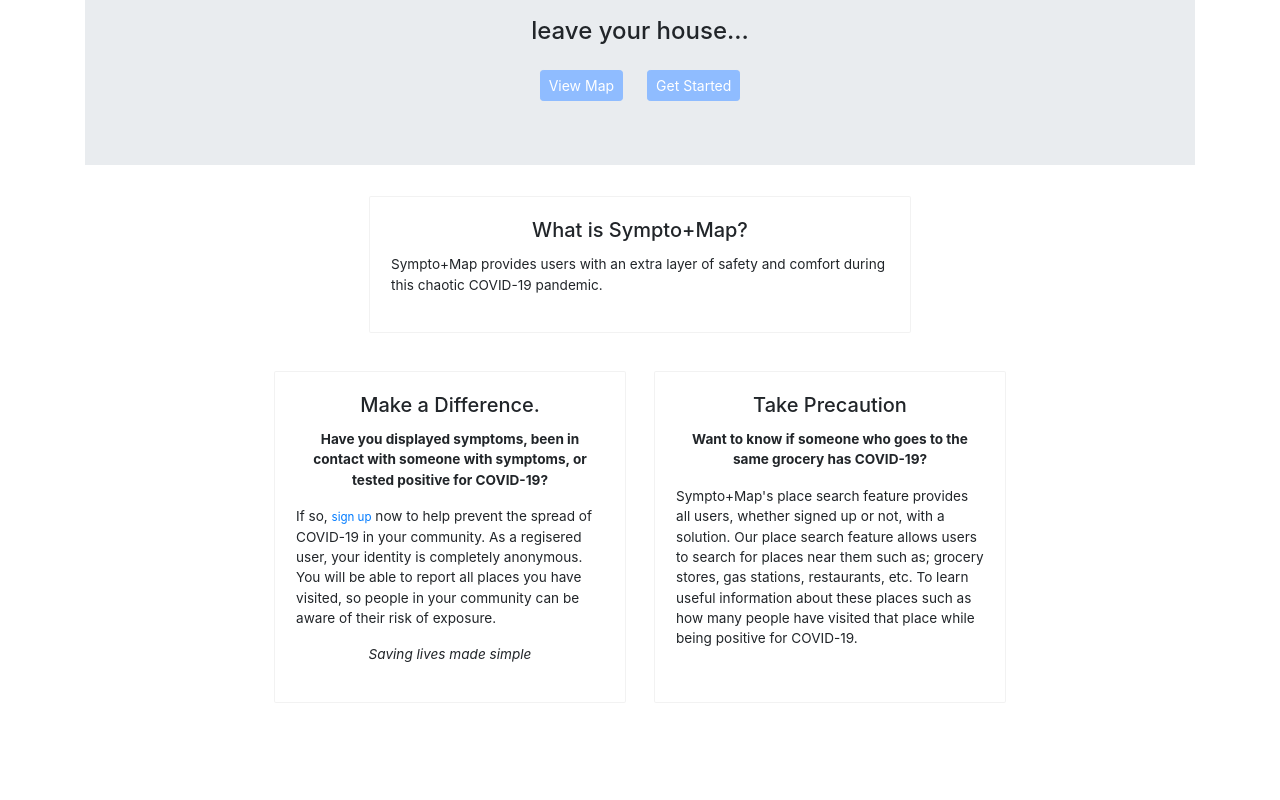
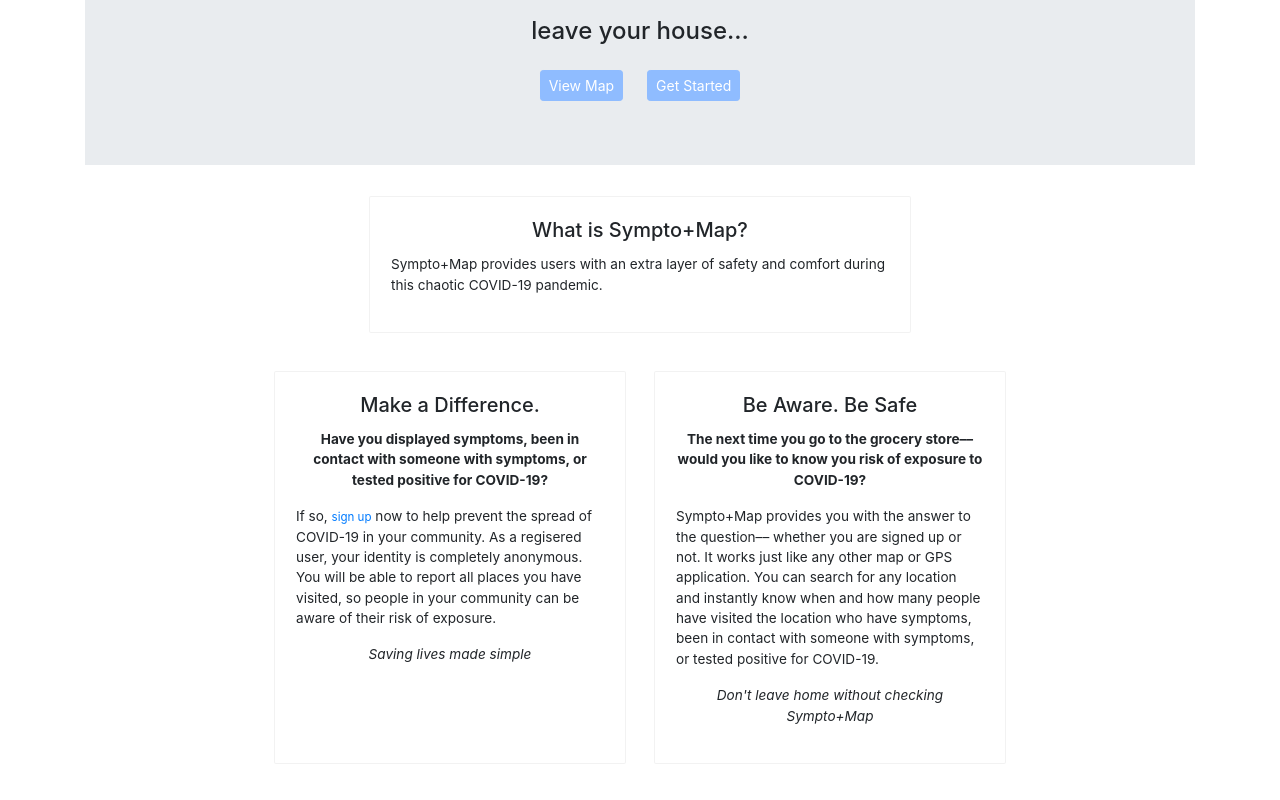
Before and after one commit to mitchellpottratz/find-covid, a React (Create React App) app in the folder frontend/: page / in a window 1280 px wide. Shown: the part 378-1178 px from the top of the page. Before the commit the page ends 1128 px from the top, so only its background shows below. Built offline with nearby package versions, Linux system fonts and the light colour scheme; no server answers; what google-maps-react would draw is missing.

Commit message:
changed content on be aware card

```diff
--- a/frontend/src/components/home/HomeContainer.js
+++ b/frontend/src/components/home/HomeContainer.js
@@ -75,17 +75,21 @@ class HomeContainer extends React.Component {
           <Col lg={4} md={5} sm={12} className="mt-3">
             <Card className="h-100">
               <Card.Body>
-                <Card.Title className="text-center">Take Precaution</Card.Title>
+                <Card.Title className="text-center">Be Aware. Be Safe</Card.Title>
                 <p className="text-center">
                   <strong>
-                    Want to know if someone who goes to the same grocery has COVID-19?
+                    The next time you go to the grocery store–– would you like to know you risk of exposure
+                    to COVID-19?
                   </strong>
                 </p>
                 <p>
-                  Sympto+Map's place search feature provides all users, whether signed up or not, with a solution.
-                  Our place search feature allows users to search for places near them such as; grocery stores,
-                  gas stations, restaurants, etc. To learn useful information about these places such as how many
-                  people have visited that place while being positive for COVID-19.
+                  Sympto+Map provides you with the answer to the question–– whether you are signed up or not.
+                  It works just like any other map or GPS application. You can search for any location and
+                  instantly know when and how many people have visited the location who have symptoms, been in
+                  contact with someone with symptoms, or tested positive for COVID-19.
+                </p>
+                <p class="font-italic text-center">
+                  Don't leave home without checking Sympto+Map
                 </p>
               </Card.Body>
             </Card>
```
